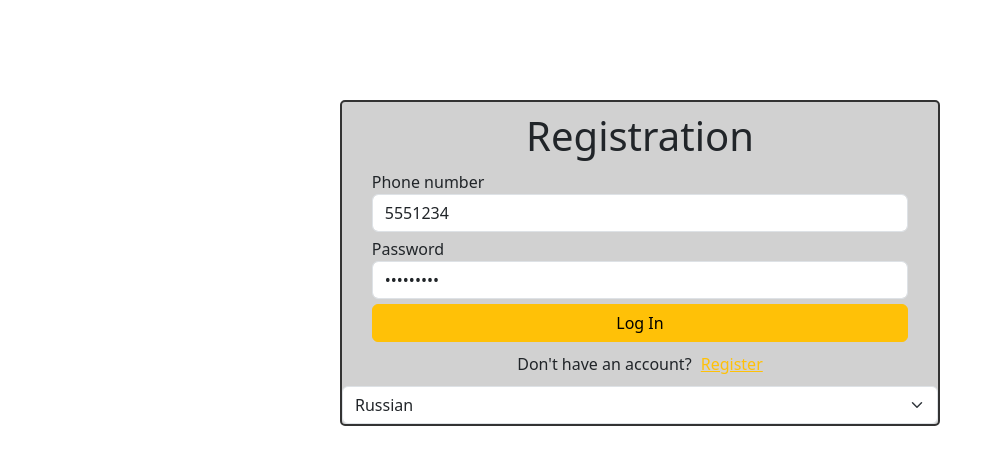
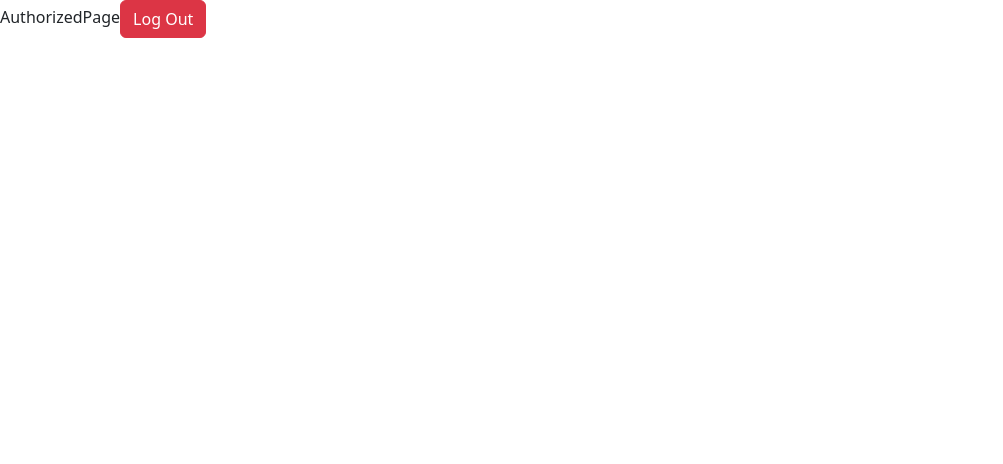
Before and after one commit to BSUIR-team/ENS-frontend, a React (Vite) app: page / in a window 1280 px wide. Both pictures are taken after typing "5551234", "Sample123" into the empty fields and a click on the button "Log In". Shown: the top 464 px of the page, without its empty margins (0-1003 px from the left). Built offline with nearby package versions, Linux system fonts and the light colour scheme.

Commit message:
State hook for authorized states added

```diff
--- a/src/App.tsx
+++ b/src/App.tsx
@@ -1,9 +1,16 @@
+import { useState } from "react";
 import UnauthorizedPage from "./components/UnauthorizedPage";
+import AuthorizedPage from "./components/AuthorizedPage";
 
 function App() {
+  const [isAuthorized, setAuthorized] = useState(false);
   return (
     <div>
-      <UnauthorizedPage />
+      {isAuthorized ? (
+        <AuthorizedPage setAuthorized={setAuthorized} />
+      ) : (
+        <UnauthorizedPage setAuthorized={setAuthorized} />
+      )}
     </div>
   );
 }
--- a/src/components/AuthorizedPage.tsx
+++ b/src/components/AuthorizedPage.tsx
@@ -1,5 +1,20 @@
-const AuthorizedPage = () => {
-  return <div>AuthorizedPage</div>;
+interface Props {
+  setAuthorized: (e: boolean) => void;
+}
+
+const AuthorizedPage = ({ setAuthorized }: Props) => {
+  function logout() {
+    console.log("logout");
+    setAuthorized(false);
+  }
+  return (
+    <div>
+      AuthorizedPage
+      <button className="btn btn-danger" onClick={logout}>
+        Log Out
+      </button>
+    </div>
+  );
 };
 
 export default AuthorizedPage;
--- a/src/components/UnauthorizedPage.tsx
+++ b/src/components/UnauthorizedPage.tsx
@@ -3,15 +3,11 @@ import Registration from "./Registration";
 import Authorization from "./Authorization";
 import LanguageSelect from "./LanguageSelect";
 
-function authorizeUser(e: FormEvent, params: Map<string, string>) {
-  console.log("authorize");
-  params.forEach((key, value) => {
-    console.log(`${key} : ${value}`);
-  });
-  e.preventDefault();
+interface Props {
+  setAuthorized: (e: boolean) => void;
 }
 
-const UnauthorizedPage = () => {
+const UnauthorizedPage = ({ setAuthorized }: Props) => {
   const [isRegistration, setRegistration] = useState(false);
 
   function registerUser(e: FormEvent, params: Map<string, string>) {
@@ -21,6 +17,15 @@ const UnauthorizedPage = () => {
     });
     e.preventDefault();
     if (true) setRegistration(false);
+  }
+
+  function authorizeUser(e: FormEvent, params: Map<string, string>) {
+    console.log("authorize");
+    params.forEach((key, value) => {
+      console.log(`${key} : ${value}`);
+    });
+    e.preventDefault();
+    if (true) setAuthorized(true);
   }
 
   return (
```
